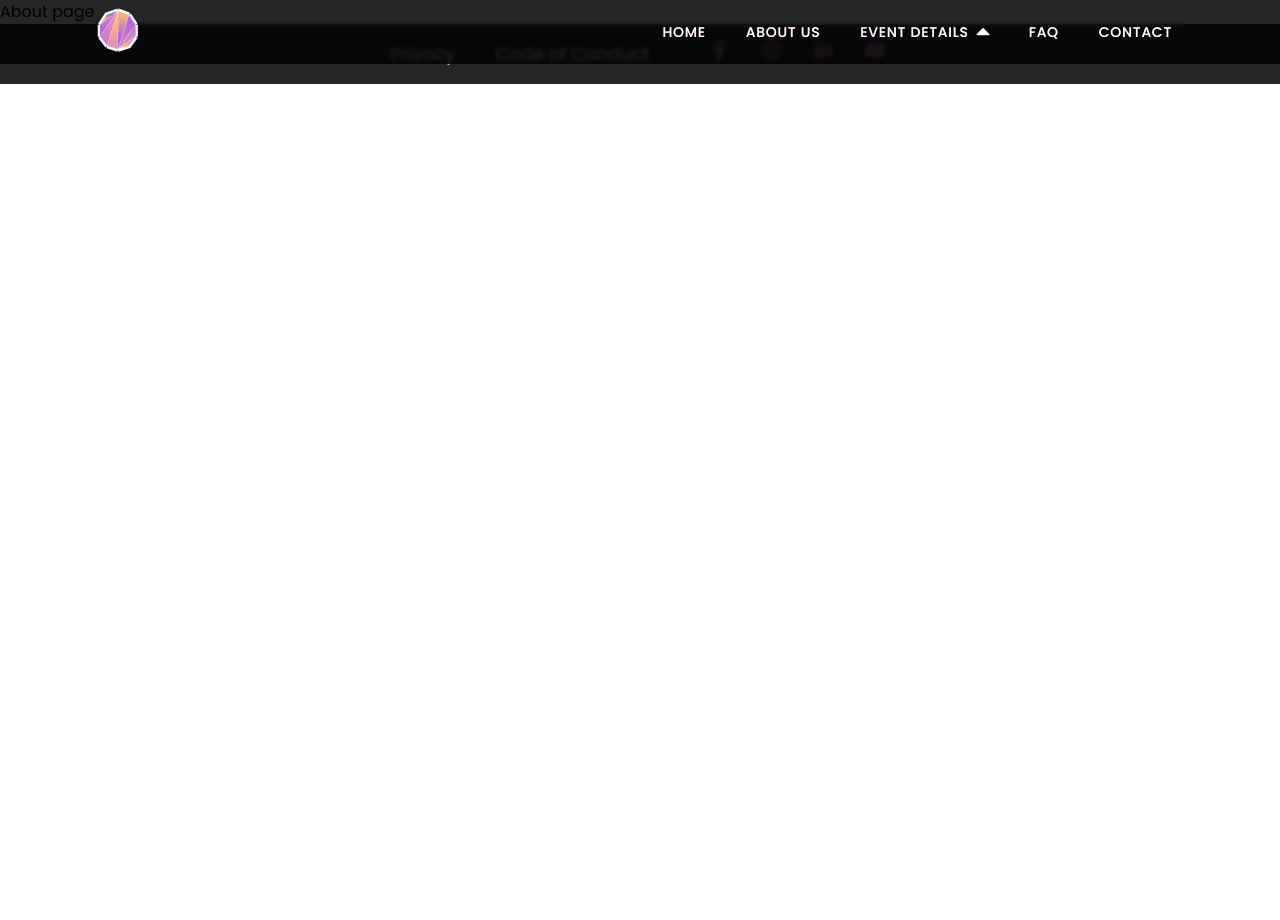
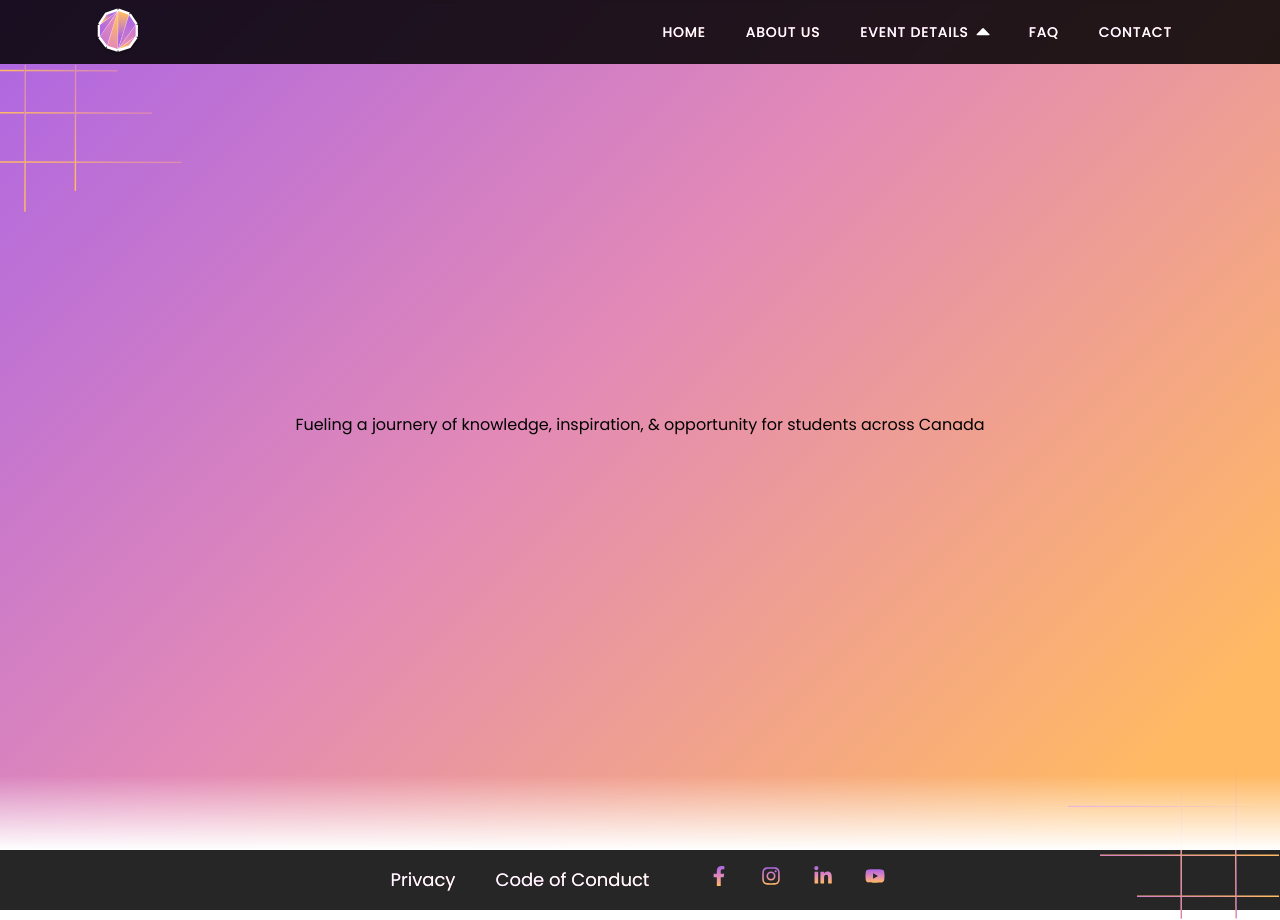
Before and after one commit to cusec/2024, a Next.js app: page /about in a window 1280 px wide. Before the commit the page ends 800 px from the top, so only its background shows below. Built offline with nearby package versions, Linux system fonts and the light colour scheme.

Commit message:
chore: Begin main section of about us page

```diff
--- a/src/app/about/page.tsx
+++ b/src/app/about/page.tsx
@@ -1,7 +1,51 @@
-export default function about() {
-    return (
-        <div>
-            About page
+"use client";
+
+import type { Metadata } from "next";
+import Head from "next/head";
+import { useFadeBackground } from "../layout";
+import Image from "next/image";
+import bottom_right_gradient_lines from "./bottom_right_gradient_lines.svg";
+import top_left_gradient_lines from "./top_left_gradient_lines.svg";
+import Main from "@/components/About Page/Main";
+
+const metadata: Metadata = {
+  title: "CUSEC 2024",
+  description:
+    "Official website for the 2024 edition of the Canadian University Software Engineering Conference.",
+};
+
+export default function Home() {
+  const fadeBackground = useFadeBackground();
+  return (
+    <>
+      <Head>
+        <title>CUSEC 2024 - About Us</title>
+        <meta
+          name="description"
+          content="Official website for the 2024 edition of the Canadian University Software Engineering Conference."
+        ></meta>
+      </Head>
+      <div className="w-full">
+        <Image
+          src={top_left_gradient_lines}
+          alt="top_left_gradient_lines"
+          className="absolute top-[64px]"
+        />
+        <Image
+          src={bottom_right_gradient_lines}
+          alt="bottom right gradient lines"
+          className="absolute -bottom-[15vh] right-0"
+        />
+        <div
+          className={`gradientBackground flex items-center justify-center min-h-[calc(100vh+50px)]`}
+        >
+            <Main />
         </div>
-    )
+
+        <div className="flex flex-col items-center">
+          <div className="mx-6 lg:mx-24 max-w-screen-lg lg:w-full"></div>
+        </div>
+      </div>
+    </>
+  );
 }
--- a/src/app/page.tsx
+++ b/src/app/page.tsx
@@ -4,7 +4,6 @@ import type { Metadata } from "next";
 import Head from "next/head";
 
 import Main from "@/components/Landing Page/Main";
-import main_section_fade from "@/assets/main_section_fade.svg";
 import About from "@/components/Landing Page/About";
 import Sponsor from "@/components/Landing Page/Sponsor";
 import Tickets from "@/components/Landing Page/Tickets";
@@ -23,7 +22,7 @@ export default function Home() {
   return (
     <>
       <Head>
-        <title>CUSEC 2024 Home</title>
+        <title>CUSEC 2024 - Home</title>
         <meta
           name="description"
           content="Official website for the 2024 edition of the Canadian University Software Engineering Conference."
--- /dev/null
+++ b/src/components/About Page/Main.tsx
@@ -0,0 +1,15 @@
+import { useFadeBackground } from "@/app/layout";
+
+export default function Main(){
+ const fadeBackground = useFadeBackground();
+
+  return (
+    <div
+      className={`transition-opacity ease-in-out duration-[1500ms] ${
+        fadeBackground ? "opacity-0" : "opacity-100"
+      }`}
+    >
+        Fueling a journery of knowledge, inspiration, & opportunity for students across Canada
+    </div>
+    )
+}
```
Also changed, not shown: src/app/about/bottom_right_gradient_lines.svg (added), src/app/about/top_left_gradient_lines.svg (added).
